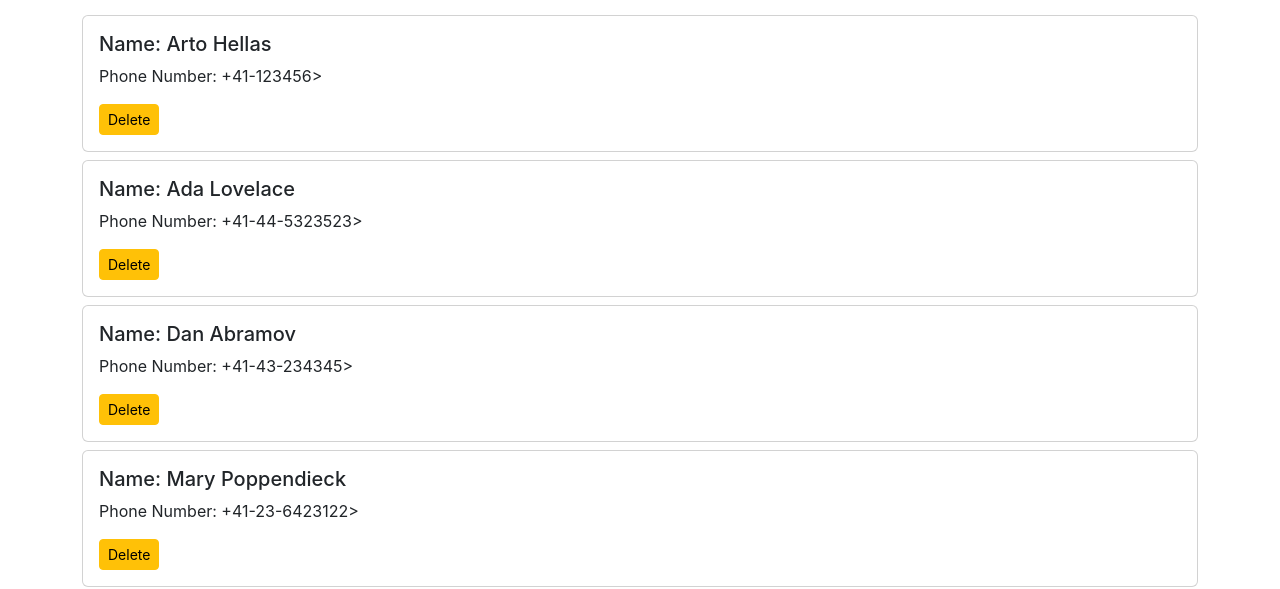
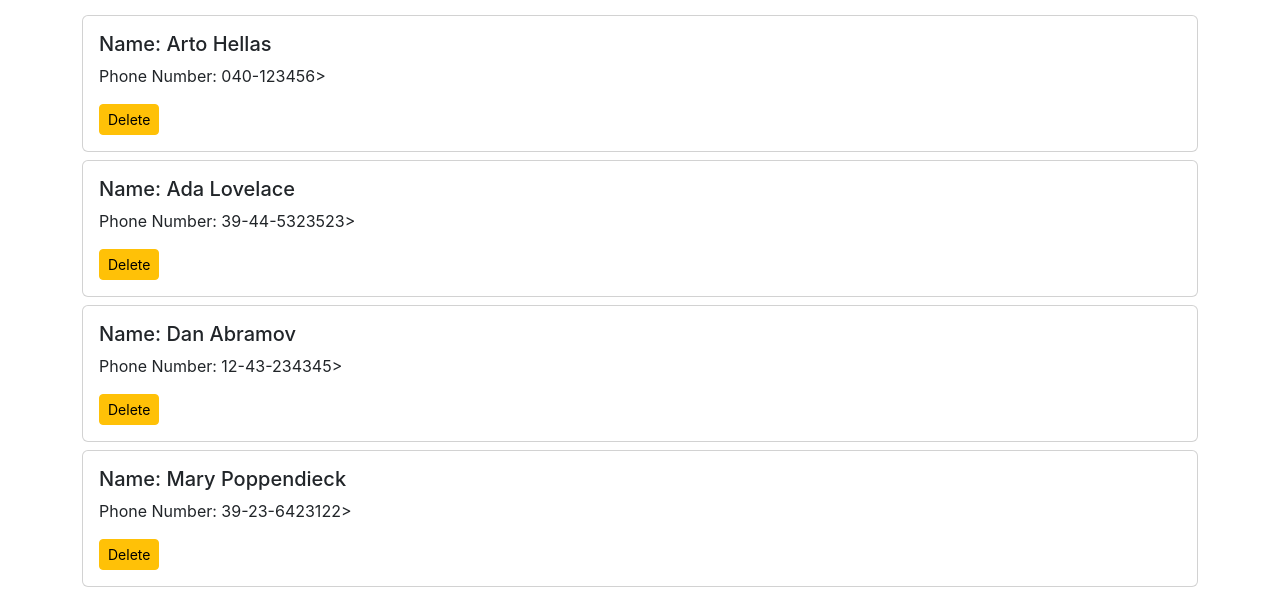
Before and after one commit to SiegfriedBz/React_Phone_Book, a React (Create React App) app: page / in a window 1280 px wide. Shown: the part 354-943 px from the top of the page. Built offline with nearby package versions, Linux system fonts and the light colour scheme; data requests are answered from the project's data file.

Commit message:
added json server

```diff
--- /dev/null
+++ b/db.json
@@ -0,0 +1,24 @@
+{
+    "persons":[
+      {
+        "name": "Arto Hellas",
+        "number": "040-123456",
+        "id": 1
+      },
+      {
+        "name": "Ada Lovelace",
+        "number": "39-44-5323523",
+        "id": 2
+      },
+      {
+        "name": "Dan Abramov",
+        "number": "12-43-234345",
+        "id": 3
+      },
+      {
+        "name": "Mary Poppendieck",
+        "number": "39-23-6423122",
+        "id": 4
+      }
+    ]
+  }
--- a/package.json
+++ b/package.json
@@ -18,7 +18,8 @@
     "start": "react-scripts start",
     "build": "react-scripts build",
     "test": "react-scripts test",
-    "eject": "react-scripts eject"
+    "eject": "react-scripts eject",
+    "server": "json-server -p3001 --watch db.json"
   },
   "eslintConfig": {
     "extends": [
@@ -37,5 +38,8 @@
       "last 1 firefox version",
       "last 1 safari version"
     ]
+  },
+  "devDependencies": {
+    "json-server": "^0.17.0"
   }
 }
--- a/src/App.js
+++ b/src/App.js
@@ -1,4 +1,4 @@
-import { useState } from 'react'
+import { useState, useEffect } from 'react'
 import NavBar from "./components/NavBar"
 import FormAddPerson from "./components/FormAddPerson"
 import Person from "./components/Person"
@@ -6,20 +6,29 @@
 
 const App = () => {
 
-  const [persons, setPersons] = useState([
-    { name: 'Arto Hellas', number: '+41-123456', id: 0 },
-    { name: 'Ada Lovelace', number: '+41-44-5323523', id: 1 },
-    { name: 'Dan Abramov', number: '+41-43-234345', id: 2 },
-    { name: 'Mary Poppendieck', number: '+41-23-6423122', id: 3 }
-  ])
-
+  const [persons, setPersons] = useState([])
   const [newPerson, setNewPerson] = useState({
     name: '', number: ''
   })
-
   const [searchterm, setSearchTerm] = useState("")
   const [filteredPersons, setFilteredPersons] = useState([])
   const [showAll, setShowAll] = useState(true)
+
+  useEffect(() => {
+    const init = async() => {
+      try {
+        const response = await fetch("http://localhost:3001/persons")
+        if(response.status === 200) {
+          const data = await response.json()
+          setPersons(data)
+        } else {
+          throw Error(response.status)
+        }
+      } catch (error) {
+        console.log(error)
+      }
+    };init()
+  }, [])
 
   const onAddPerson = (e) => {
     e.preventDefault()
```
Also changed, not shown: 1 other file (tests, documents, lock files or other folders).
